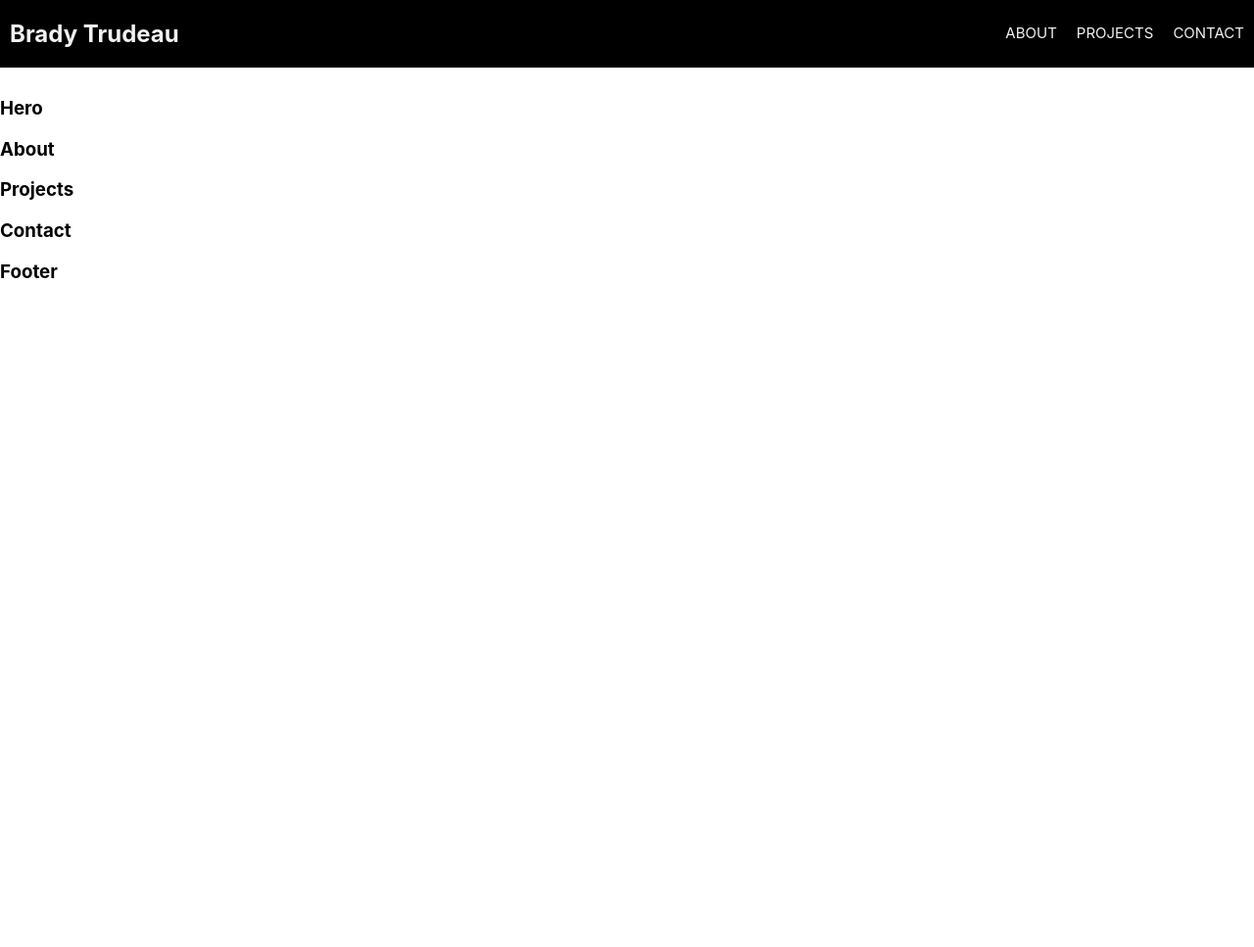
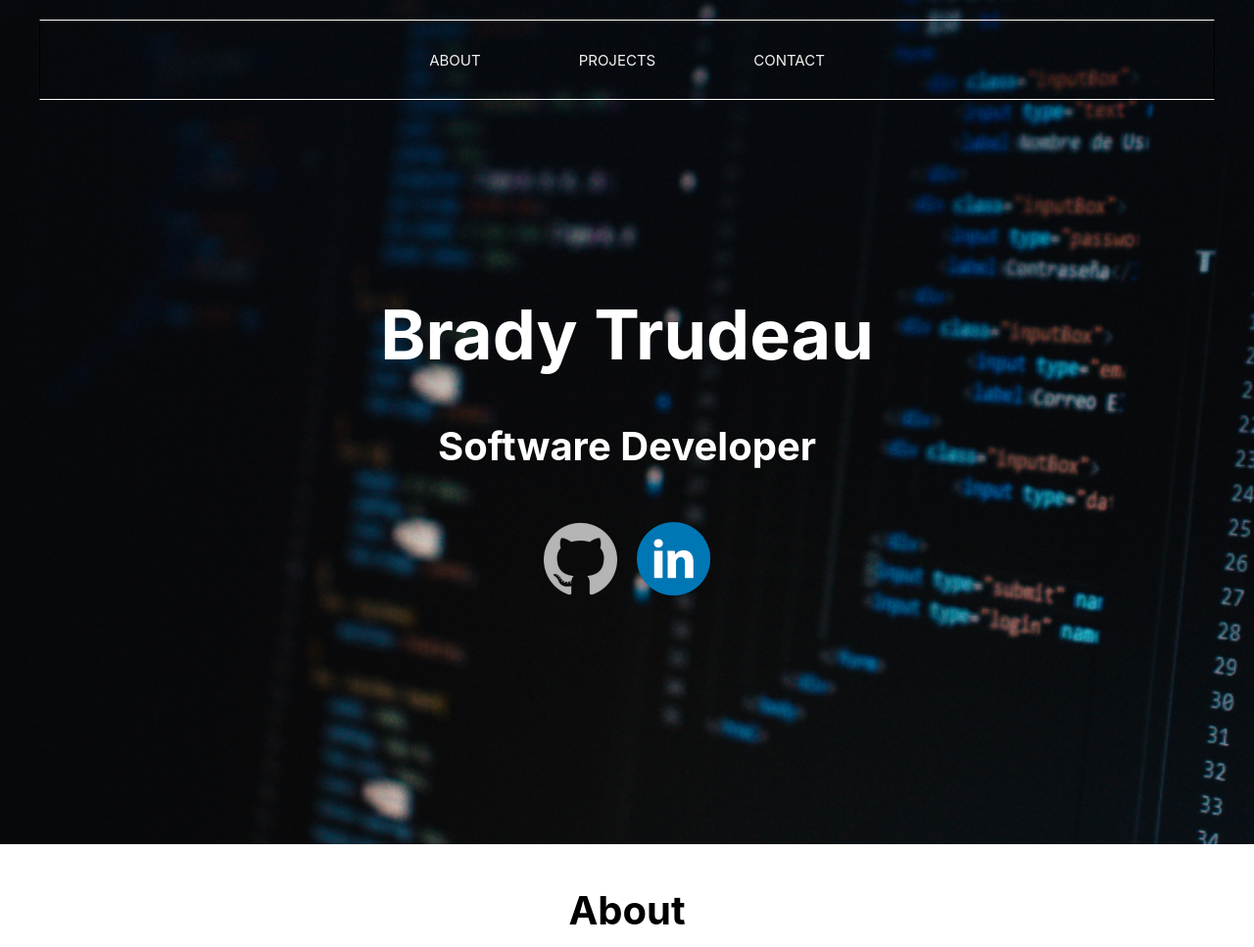
Before and after one commit to bradytrudeau/bradytrudeau.github.io, a React app: page / in a window 1280 px wide. Shown: the top 967 px of the page at 98% size. Before the commit the page ends 800 px from the top, so only its background shows below. Built offline with nearby package versions, Linux system fonts and the light colour scheme.

Commit message:
Hero and Nav

```diff
--- a/package.json
+++ b/package.json
@@ -5,6 +5,7 @@
   "dependencies": {
     "react": "^17.0.1",
     "react-dom": "^17.0.1",
+    "react-router": "^5.2.0",
     "react-router-dom": "^5.2.0",
     "react-router-hash-link": "^2.2.2",
     "react-scripts": "2.1.8"
--- a/src/components/About/About.css
+++ b/src/components/About/About.css
@@ -0,0 +1,7 @@
+.aboutH2 {
+    font-size: 40px;
+    color: #000000;
+    text-align: center;
+    padding-top: 10px;
+    padding-bottom: 10px;
+}
--- a/src/components/About/About.js
+++ b/src/components/About/About.js
@@ -4,8 +4,8 @@ import './About.css';
 class About extends Component {
   render() {
     return (
-      <div>
-            <h3>About</h3>
+      <div id="about">
+            <h2 className="aboutH2">About</h2>
       </div>
     );
   }
--- a/src/components/App/App.js
+++ b/src/components/App/App.js
@@ -13,7 +13,6 @@ class App extends Component {
   render() {
     return (
       <div>
-        <Nav/>
         <Hero/>
         <About/>
         <Projects/>
--- a/src/components/Contact/Contact.js
+++ b/src/components/Contact/Contact.js
@@ -4,7 +4,7 @@ import './Contact.css';
 class Contact extends Component {
   render() {
     return (
-      <div>
+      <div id="contact">
           <h3>Contact</h3>
       </div>
     );
--- a/src/components/Footer/Footer.js
+++ b/src/components/Footer/Footer.js
@@ -4,7 +4,7 @@ import './Footer.css';
 class Footer extends Component {
   render() {
     return (
-      <div>
+      <div id="footer">
             <h3>Footer</h3>
       </div>
     );
--- a/src/components/Hero/Hero.css
+++ b/src/components/Hero/Hero.css
@@ -0,0 +1,26 @@
+#hero {
+    padding-right: 40px;
+    padding-left: 40px;
+    padding-bottom: 250px;
+    padding-top: 20px;
+    text-align: center;
+    background-image: url(../../Images/WebsiteHeaderPhoto.png);
+    background-size: cover;
+}
+
+h1 {
+    font-size: 70px;
+    color: #ffffff;
+    padding-top: 150px;
+}
+
+.heroH2 {
+    font-size: 40px;
+    color: #ffffff;
+}
+
+.logos {
+    padding-top: 20px;
+    padding-left: 10px;
+    padding-right: 10px;
+}
--- a/src/components/Hero/Hero.js
+++ b/src/components/Hero/Hero.js
@@ -1,11 +1,23 @@
 import React, { Component } from 'react';
 import './Hero.css';
+import linkedin from '../../Images/linkedin.png';
+import github from '../../Images/github.png';
+import Nav from '../Nav/Nav';
+
 
 class Hero extends Component {
   render() {
     return (
-      <div>
-            <h3>Hero</h3>
+      <div id="hero">
+        <Nav/>
+        <h1>Brady Trudeau</h1>
+        <h2 className="heroH2">Software Developer</h2>
+        <a href="https://github.com/bradytrudeau/" target="_blank">
+          <img className="logos" src={github} width="75px"/>
+        </a>
+        <a href="https://www.linkedin.com/in/brady-trudeau-b3941b5b/" target="_blank">
+          <img className="logos" src={linkedin} width="75px"/>
+        </a>
       </div>
     );
   }
--- a/src/components/Nav/Nav.css
+++ b/src/components/Nav/Nav.css
@@ -7,17 +7,19 @@
 }
 
 .nav {
-  margin: 0 0 30px;
-  background-color: #000000;
   overflow: hidden;
+  border-top: #ffffff;
+  border-bottom: #ffffff;
+  border-style: solid;
+  border-width: 1px;
+  padding-bottom: 30px;
+  padding-top: 30px;
 }
 
 .nav-link {
-  float: left;
   color: #f2f2f2;
-  background-color: #000000;
   text-align: center;
-  padding: 24px 10px;
+  padding: 50px;
   text-decoration: none;
   font-size: 15px;
 
@@ -33,5 +35,5 @@
 }
 
 .nav-right {
-  float: right;
+    text-align: center;
 }
--- a/src/components/Nav/Nav.js
+++ b/src/components/Nav/Nav.js
@@ -13,7 +13,6 @@ class Nav extends Component {
     return (
         <Router>
             <div className="nav">
-                <h2 className="nav-title">Brady Trudeau</h2>
                 <div className="nav-right">
                 <Link
                     className="nav-link">
--- a/src/components/Projects/Projects.js
+++ b/src/components/Projects/Projects.js
@@ -4,7 +4,7 @@ import './Projects.css';
 class Projects extends Component {
   render() {
     return (
-      <div>
+      <div id="projects">
             <h3>Projects</h3>
       </div>
     );
```
Also changed, not shown: src/Images/WebsiteHeaderPhoto.png (added), src/Images/github.png (added), src/Images/linkedin.png (added).
